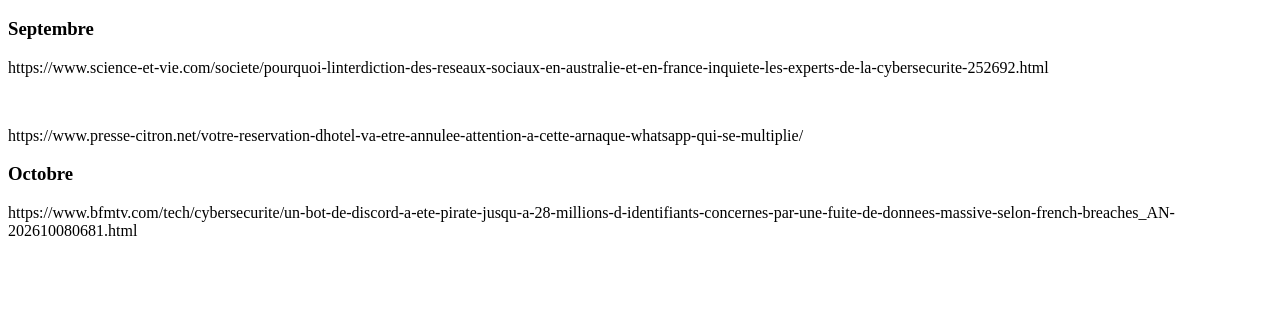
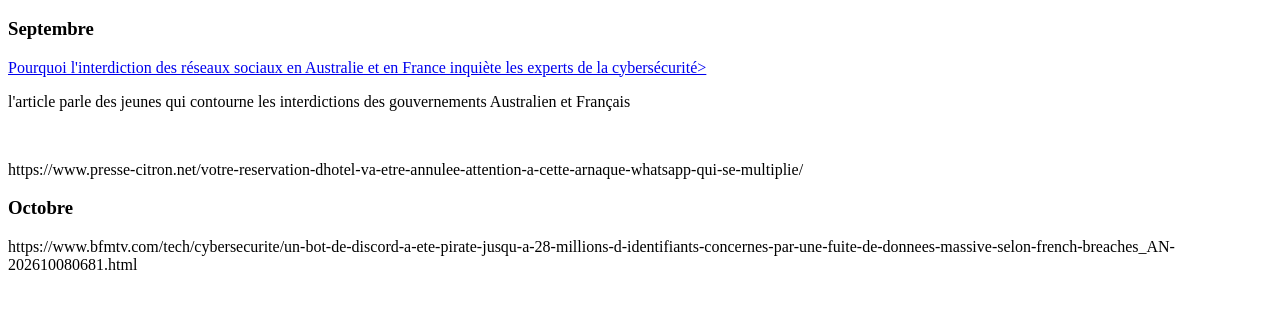
Before and after one commit to Mathias-goat/Portfolio_de_Mathias_Masson, a plain HTML site: page page 3.html in a window 1280 px wide. Shown: the part 109-418 px from the top of the page. Drawn offline with Linux system fonts and the light colour scheme.

Commit message:
Refactor page 3.html with improved content
Updated HTML structure and added a link with description for September.

```diff
--- a/page 3.html
+++ b/page 3.html
@@ -12,7 +12,8 @@
 </header>
 <body>
 <h3> Septembre </h3>
-<p>https://www.science-et-vie.com/societe/pourquoi-linterdiction-des-reseaux-sociaux-en-australie-et-en-france-inquiete-les-experts-de-la-cybersecurite-252692.html </p>
+<a href=https://www.science-et-vie.com/societe/pourquoi-linterdiction-des-reseaux-sociaux-en-australie-et-en-france-inquiete-les-experts-de-la-cybersecurite-252692.html> Pourquoi l'interdiction des réseaux sociaux en Australie et en France inquiète les experts de la cybersécurité> </a>
+<p> l'article parle des jeunes qui contourne les interdictions des gouvernements Australien et Français </p>
 <br>
 <p>https://www.presse-citron.net/votre-reservation-dhotel-va-etre-annulee-attention-a-cette-arnaque-whatsapp-qui-se-multiplie/ </p>
 
```
